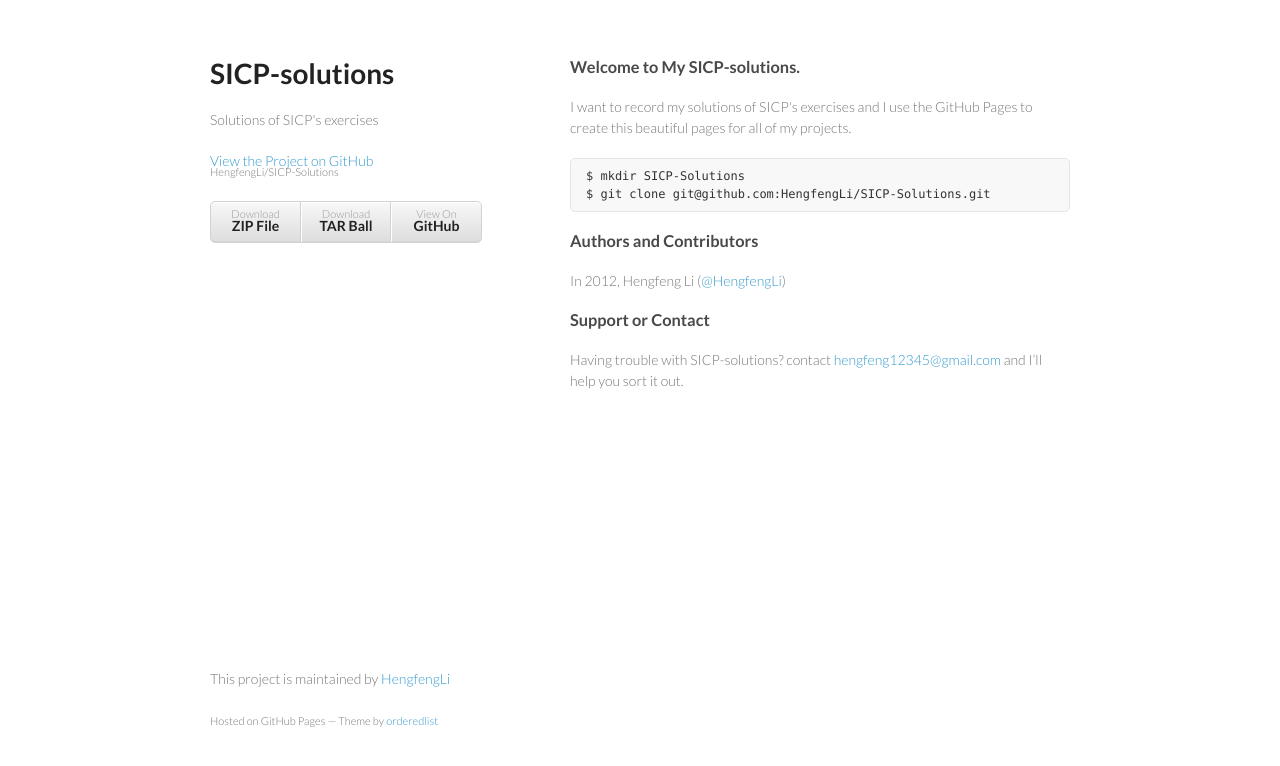
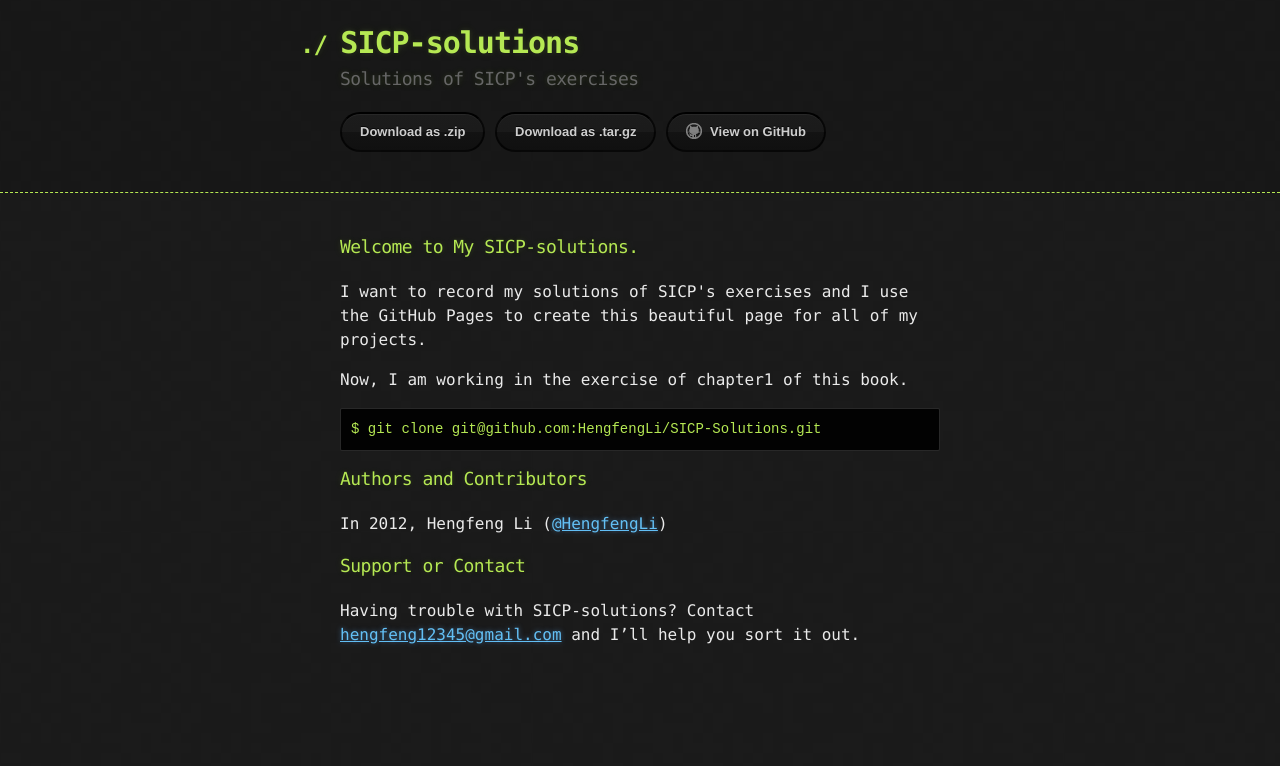
Before and after one commit to hengfengli/SICP-Solutions, a plain HTML site: page index.html in a window 1280 px wide. Drawn offline with Linux system fonts and the light colour scheme.

Commit message:
Create gh-pages branch via GitHub

```diff
--- a/index.html
+++ b/index.html
@@ -1,39 +1,40 @@
-<!doctype html>
+<!DOCTYPE html>
 <html>
   <head>
-    <meta charset="utf-8">
+    <meta charset='utf-8'>
     <meta http-equiv="X-UA-Compatible" content="chrome=1">
+
+    <link rel="stylesheet" type="text/css" href="stylesheets/stylesheet.css" media="screen" />
+    <link rel="stylesheet" type="text/css" href="stylesheets/pygment_trac.css" media="screen" />
+    <link rel="stylesheet" type="text/css" href="stylesheets/print.css" media="print" />
+
     <title>SICP-solutions by HengfengLi</title>
+  </head>
 
-    <link rel="stylesheet" href="stylesheets/styles.css">
-    <link rel="stylesheet" href="stylesheets/pygment_trac.css">
-    <meta name="viewport" content="width=device-width, initial-scale=1, user-scalable=no">
-    <!--[if lt IE 9]>
-    <script src="//html5shiv.googlecode.com/svn/trunk/html5.js"></script>
-    <![endif]-->
-  </head>
   <body>
-    <div class="wrapper">
-      <header>
+
+    <header>
+      <div class="container">
         <h1>SICP-solutions</h1>
-        <p>Solutions of SICP's exercises</p>
+        <h2>Solutions of SICP's exercises</h2>
 
-        <p class="view"><a href="https://github.com/HengfengLi/SICP-Solutions">View the Project on GitHub <small>HengfengLi/SICP-Solutions</small></a></p>
+        <section id="downloads">
+          <a href="https://github.com/HengfengLi/SICP-Solutions/zipball/master" class="btn">Download as .zip</a>
+          <a href="https://github.com/HengfengLi/SICP-Solutions/tarball/master" class="btn">Download as .tar.gz</a>
+          <a href="https://github.com/HengfengLi/SICP-Solutions" class="btn btn-github"><span class="icon"></span>View on GitHub</a>
+        </section>
+      </div>
+    </header>
 
-
-        <ul>
-          <li><a href="https://github.com/HengfengLi/SICP-Solutions/zipball/master">Download <strong>ZIP File</strong></a></li>
-          <li><a href="https://github.com/HengfengLi/SICP-Solutions/tarball/master">Download <strong>TAR Ball</strong></a></li>
-          <li><a href="https://github.com/HengfengLi/SICP-Solutions">View On <strong>GitHub</strong></a></li>
-        </ul>
-      </header>
-      <section>
+    <div class="container">
+      <section id="main_content">
         <h3>Welcome to My SICP-solutions.</h3>
 
-<p>I want to record my solutions of SICP's exercises and I use the GitHub Pages to create this beautiful pages for all of my projects. </p>
+<p>I want to record my solutions of SICP's exercises and I use the GitHub Pages to create this beautiful page for all of my projects. </p>
 
-<pre><code>$ mkdir SICP-Solutions
-$ git clone git@github.com:HengfengLi/SICP-Solutions.git
+<p>Now, I am working in the exercise of chapter1 of this book. </p>
+
+<pre><code>$ git clone git@github.com:HengfengLi/SICP-Solutions.git
 </code></pre>
 
 <h3>Authors and Contributors</h3>
@@ -42,14 +43,10 @@ $ git clone git@github.com:HengfengLi/SICP-Solutions.git
 
 <h3>Support or Contact</h3>
 
-<p>Having trouble with SICP-solutions? contact <a href="mailto:hengfeng12345@gmail.com">hengfeng12345@gmail.com</a> and I’ll help you sort it out.</p>
+<p>Having trouble with SICP-solutions? Contact <a href="mailto:hengfeng12345@gmail.com">hengfeng12345@gmail.com</a> and I’ll help you sort it out.</p>
       </section>
-      <footer>
-        <p>This project is maintained by <a href="https://github.com/HengfengLi">HengfengLi</a></p>
-        <p><small>Hosted on GitHub Pages &mdash; Theme by <a href="https://github.com/orderedlist">orderedlist</a></small></p>
-      </footer>
     </div>
-    <script src="javascripts/scale.fix.js"></script>
+
 
   </body>
 </html>
--- /dev/null
+++ b/javascripts/main.js
@@ -0,0 +1 @@
+console.log('This would be the main JS file.');
--- a/stylesheets/pygment_trac.css
+++ b/stylesheets/pygment_trac.css
@@ -1,4 +1,3 @@
-.highlight  { background: #ffffff; }
 .highlight .c { color: #999988; font-style: italic } /* Comment */
 .highlight .err { color: #a61717; background-color: #e3d2d2 } /* Error */
 .highlight .k { font-weight: bold } /* Keyword */
@@ -35,7 +34,7 @@
 .highlight .ne { color: #990000; font-weight: bold } /* Name.Exception */
 .highlight .nf { color: #990000; font-weight: bold } /* Name.Function */
 .highlight .nn { color: #555555 } /* Name.Namespace */
-.highlight .nt { color: #000080 } /* Name.Tag */
+.highlight .nt { color: #CBDFFF } /* Name.Tag */
 .highlight .nv { color: #008080 } /* Name.Variable */
 .highlight .ow { font-weight: bold } /* Operator.Word */
 .highlight .w { color: #bbbbbb } /* Text.Whitespace */
--- a/stylesheets/styles.css
+++ /dev/null
@@ -1,255 +0,0 @@
-@import url(https://fonts.googleapis.com/css?family=Lato:300italic,700italic,300,700);
-
-body {
-  padding:50px;
-  font:14px/1.5 Lato, "Helvetica Neue", Helvetica, Arial, sans-serif;
-  color:#777;
-  font-weight:300;
-}
-
-h1, h2, h3, h4, h5, h6 {
-  color:#222;
-  margin:0 0 20px;
-}
-
-p, ul, ol, table, pre, dl {
-  margin:0 0 20px;
-}
-
-h1, h2, h3 {
-  line-height:1.1;
-}
-
-h1 {
-  font-size:28px;
-}
-
-h2 {
-  color:#393939;
-}
-
-h3, h4, h5, h6 {
-  color:#494949;
-}
-
-a {
-  color:#39c;
-  font-weight:400;
-  text-decoration:none;
-}
-
-a small {
-  font-size:11px;
-  color:#777;
-  margin-top:-0.6em;
-  display:block;
-}
-
-.wrapper {
-  width:860px;
-  margin:0 auto;
-}
-
-blockquote {
-  border-left:1px solid #e5e5e5;
-  margin:0;
-  padding:0 0 0 20px;
-  font-style:italic;
-}
-
-code, pre {
-  font-family:Monaco, Bitstream Vera Sans Mono, Lucida Console, Terminal;
-  color:#333;
-  font-size:12px;
-}
-
-pre {
-  padding:8px 15px;
-  background: #f8f8f8;
-  border-radius:5px;
-  border:1px solid #e5e5e5;
-  overflow-x: auto;
-}
-
-table {
-  width:100%;
-  border-collapse:collapse;
-}
-
-th, td {
-  text-align:left;
-  padding:5px 10px;
-  border-bottom:1px solid #e5e5e5;
-}
-
-dt {
-  color:#444;
-  font-weight:700;
-}
-
-th {
-  color:#444;
-}
-
-img {
-  max-width:100%;
-}
-
-header {
-  width:270px;
-  float:left;
-  position:fixed;
-}
-
-header ul {
-  list-style:none;
-  height:40px;
-
-  padding:0;
-
-  background: #eee;
-  background: -moz-linear-gradient(top, #f8f8f8 0%, #dddddd 100%);
-  background: -webkit-gradient(linear, left top, left bottom, color-stop(0%,#f8f8f8), color-stop(100%,#dddddd));
-  background: -webkit-linear-gradient(top, #f8f8f8 0%,#dddddd 100%);
-  background: -o-linear-gradient(top, #f8f8f8 0%,#dddddd 100%);
-  background: -ms-linear-gradient(top, #f8f8f8 0%,#dddddd 100%);
-  background: linear-gradient(top, #f8f8f8 0%,#dddddd 100%);
-
-  border-radius:5px;
-  border:1px solid #d2d2d2;
-  box-shadow:inset #fff 0 1px 0, inset rgba(0,0,0,0.03) 0 -1px 0;
-  width:270px;
-}
-
-header li {
-  width:89px;
-  float:left;
-  border-right:1px solid #d2d2d2;
-  height:40px;
-}
-
-header ul a {
-  line-height:1;
-  font-size:11px;
-  color:#999;
-  display:block;
-  text-align:center;
-  padding-top:6px;
-  height:40px;
-}
-
-strong {
-  color:#222;
-  font-weight:700;
-}
-
-header ul li + li {
-  width:88px;
-  border-left:1px solid #fff;
-}
-
-header ul li + li + li {
-  border-right:none;
-  width:89px;
-}
-
-header ul a strong {
-  font-size:14px;
-  display:block;
-  color:#222;
-}
-
-section {
-  width:500px;
-  float:right;
-  padding-bottom:50px;
-}
-
-small {
-  font-size:11px;
-}
-
-hr {
-  border:0;
-  background:#e5e5e5;
-  height:1px;
-  margin:0 0 20px;
-}
-
-footer {
-  width:270px;
-  float:left;
-  position:fixed;
-  bottom:50px;
-}
-
-@media print, screen and (max-width: 960px) {
-
-  div.wrapper {
-    width:auto;
-    margin:0;
-  }
-
-  header, section, footer {
-    float:none;
-    position:static;
-    width:auto;
-  }
-
-  header {
-    padding-right:320px;
-  }
-
-  section {
-    border:1px solid #e5e5e5;
-    border-width:1px 0;
-    padding:20px 0;
-    margin:0 0 20px;
-  }
-
-  header a small {
-    display:inline;
-  }
-
-  header ul {
-    position:absolute;
-    right:50px;
-    top:52px;
-  }
-}
-
-@media print, screen and (max-width: 720px) {
-  body {
-    word-wrap:break-word;
-  }
-
-  header {
-    padding:0;
-  }
-
-  header ul, header p.view {
-    position:static;
-  }
-
-  pre, code {
-    word-wrap:normal;
-  }
-}
-
-@media print, screen and (max-width: 480px) {
-  body {
-    padding:15px;
-  }
-
-  header ul {
-    display:none;
-  }
-}
-
-@media print {
-  body {
-    padding:0.4in;
-    font-size:12pt;
-    color:#444;
-  }
-}
--- /dev/null
+++ b/stylesheets/stylesheet.css
@@ -0,0 +1,247 @@
+body {
+  margin: 0;
+  padding: 0;
+  background: #151515 url("../images/bkg.png") 0 0;
+  color: #eaeaea;
+  font: 16px;
+  line-height: 1.5;
+  font-family: Monaco, "Bitstream Vera Sans Mono", "Lucida Console", Terminal, monospace;
+}
+
+/* General & 'Reset' Stuff */
+
+.container {
+  width: 90%;
+  max-width: 600px;
+  margin: 0 auto;
+}
+
+section {
+  display: block;
+  margin: 0 0 20px 0;
+}
+
+h1, h2, h3, h4, h5, h6 {
+  margin: 0 0 20px;
+}
+
+li {
+  line-height: 1.4 ;
+}
+
+/* Header, <header>
+   header   - container
+   h1       - project name
+   h2       - project description
+*/
+
+header {
+  background: rgba(0, 0, 0, 0.1);
+  width: 100%;
+  border-bottom: 1px dashed #b5e853;
+  padding: 20px 0;
+  margin: 0 0 40px 0;
+}
+
+header h1 {
+  font-size: 30px;
+  line-height: 1.5;
+  margin: 0 0 0 -40px;
+  font-weight: bold;
+  font-family: Monaco, "Bitstream Vera Sans Mono", "Lucida Console", Terminal, monospace;
+  color: #b5e853;
+  text-shadow: 0 1px 1px rgba(0, 0, 0, 0.1),
+               0 0 5px rgba(181, 232, 83, 0.1),
+               0 0 10px rgba(181, 232, 83, 0.1);
+  letter-spacing: -1px;
+  -webkit-font-smoothing: antialiased;
+}
+
+header h1:before {
+  content: "./ ";
+  font-size: 24px;
+}
+
+header h2 {
+  font-size: 18px;
+  font-weight: 300;
+  color: #666;
+}
+
+#downloads .btn {
+  display: inline-block;
+  text-align: center;
+  margin: 0;
+}
+
+/* Main Content
+*/
+
+#main_content {
+  width: 100%;
+  -webkit-font-smoothing: antialiased;
+}
+section img {
+  max-width: 100%
+}
+
+h1, h2, h3, h4, h5, h6 {
+  font-weight: normal;
+  font-family: Monaco, "Bitstream Vera Sans Mono", "Lucida Console", Terminal, monospace;
+  color: #b5e853;
+  letter-spacing: -0.03em;
+  text-shadow: 0 1px 1px rgba(0, 0, 0, 0.1),
+               0 0 5px rgba(181, 232, 83, 0.1),
+               0 0 10px rgba(181, 232, 83, 0.1);
+}
+
+#main_content h1 {
+  font-size: 30px;
+}
+
+#main_content h2 {
+  font-size: 24px;
+}
+
+#main_content h3 {
+  font-size: 18px;
+}
+
+#main_content h4 {
+  font-size: 14px;
+}
+
+#main_content h5 {
+  font-size: 12px;
+  text-transform: uppercase;
+  margin: 0 0 5px 0;
+}
+
+#main_content h6 {
+  font-size: 12px;
+  text-transform: uppercase;
+  color: #999;
+  margin: 0 0 5px 0;
+}
+
+dt {
+  font-style: italic;
+  font-weight: bold;
+}
+
+ul li {
+  list-style: none;
+}
+
+ul li:before {
+  content: ">>";
+  font-family: Monaco, "Bitstream Vera Sans Mono", "Lucida Console", Terminal, monospace;
+  font-size: 13px;
+  color: #b5e853;
+  margin-left: -37px;
+  margin-right: 21px;
+  line-height: 16px;
+}
+
+blockquote {
+  color: #aaa;
+  padding-left: 10px;
+  border-left: 1px dotted #666;
+}
+
+pre {
+  background: rgba(0, 0, 0, 0.9);
+  border: 1px solid rgba(255, 255, 255, 0.15);
+  padding: 10px;
+  font-size: 14px;
+  color: #b5e853;
+  border-radius: 2px;
+  -moz-border-radius: 2px;
+  -webkit-border-radius: 2px;
+  text-wrap: normal;
+  overflow: auto;
+  overflow-y: hidden;
+}
+
+table {
+  width: 100%;
+  margin: 0 0 20px 0;
+}
+
+th {
+  text-align: left;
+  border-bottom: 1px dashed #b5e853;
+  padding: 5px 10px;
+}
+
+td {
+  padding: 5px 10px;
+}
+
+hr {
+  height: 0;
+  border: 0;
+  border-bottom: 1px dashed #b5e853;
+  color: #b5e853;
+}
+
+/* Buttons
+*/
+
+.btn {
+  display: inline-block;
+  background: -webkit-linear-gradient(top, rgba(40, 40, 40, 0.3), rgba(35, 35, 35, 0.3) 50%, rgba(10, 10, 10, 0.3) 50%, rgba(0, 0, 0, 0.3));
+  padding: 8px 18px;
+  border-radius: 50px;
+  border: 2px solid rgba(0, 0, 0, 0.7);
+  border-bottom: 2px solid rgba(0, 0, 0, 0.7);
+  border-top: 2px solid rgba(0, 0, 0, 1);
+  color: rgba(255, 255, 255, 0.8);
+  font-family: Helvetica, Arial, sans-serif;
+  font-weight: bold;
+  font-size: 13px;
+  text-decoration: none;
+  text-shadow: 0 -1px 0 rgba(0, 0, 0, 0.75);
+  box-shadow: inset 0 1px 0 rgba(255, 255, 255, 0.05);
+}
+
+.btn:hover {
+  background: -webkit-linear-gradient(top, rgba(40, 40, 40, 0.6), rgba(35, 35, 35, 0.6) 50%, rgba(10, 10, 10, 0.8) 50%, rgba(0, 0, 0, 0.8));
+}
+
+.btn .icon {
+  display: inline-block;
+  width: 16px;
+  height: 16px;
+  margin: 1px 8px 0 0;
+  float: left;
+}
+
+.btn-github .icon {
+  opacity: 0.6;
+  background: url("../images/blacktocat.png") 0 0 no-repeat;
+}
+
+/* Links
+   a, a:hover, a:visited
+*/
+
+a {
+  color: #63c0f5;
+  text-shadow: 0 0 5px rgba(104, 182, 255, 0.5);
+}
+
+/* Clearfix */
+
+.cf:before, .cf:after {
+  content:"";
+  display:table;
+}
+
+.cf:after {
+  clear:both;
+}
+
+.cf {
+  zoom:1;
+}
```
Also changed, not shown: javascripts/scale.fix.js (deleted, +0 -17 lines), params.json (+1 -1 lines), images/bkg.png (added), images/blacktocat.png (added).
